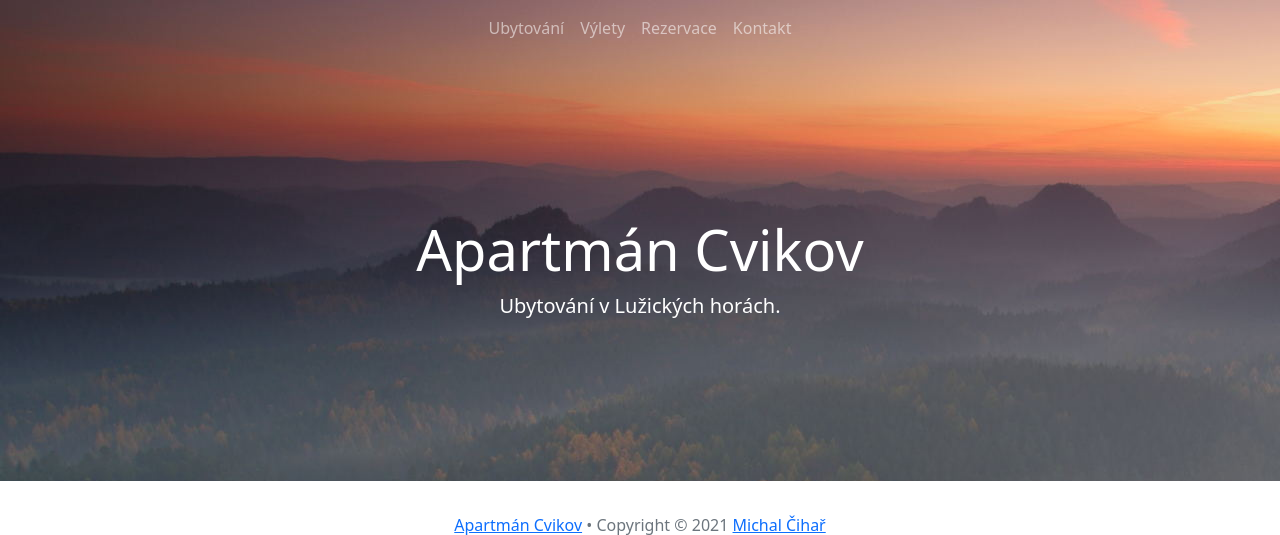
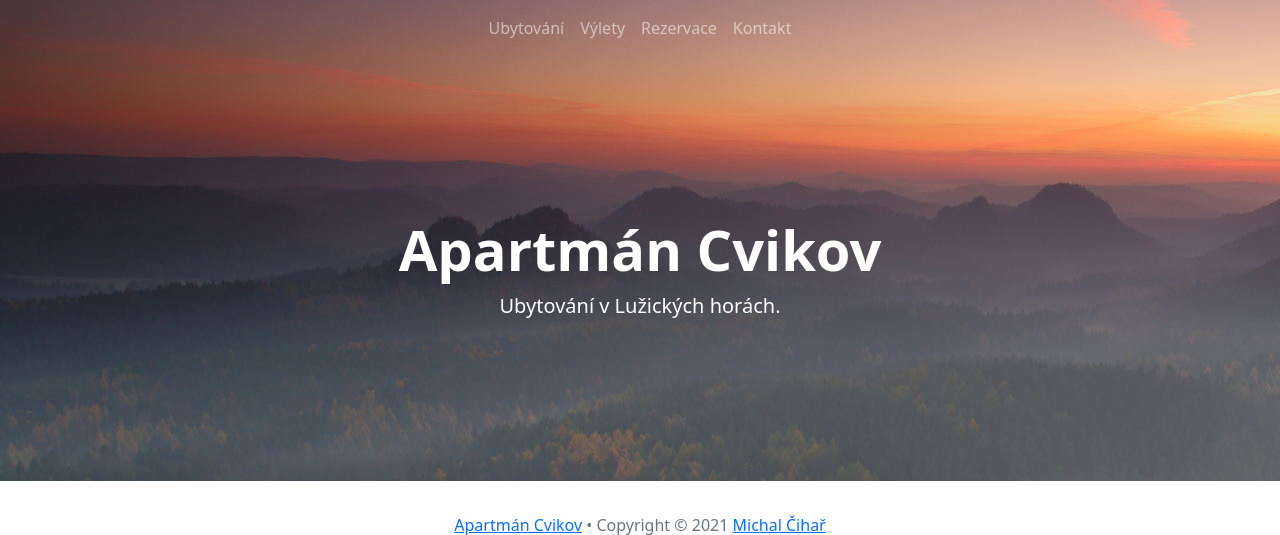
Before and after one commit to nijel/apartmancvikov, a Django app: template apartmancvikov/templates/base.html in a window 1280 px wide. Shown: the top 535 px of the page. Run offline with Django 3.2, Linux system fonts and the light colour scheme; the template is opened without the code that fills it, so the values that code supplies are empty.

Commit message:
Improve title rendering

```diff
--- a/apartmancvikov/templates/base.html
+++ b/apartmancvikov/templates/base.html
@@ -39,7 +39,7 @@
       </nav>
       <div class=" position-relative overflow-hidden p-3 p-md-5 m-md-3 text-center text-white">
         <div class="col-md-8 p-lg-5 mx-auto my-5">
-          <h1 class="display-4 fw-normal">
+          <h1 class="display-4 fw-bold">
             {% block headline %}
               {% trans "Apartmán Cvikov" %}
             {% endblock %}
```
